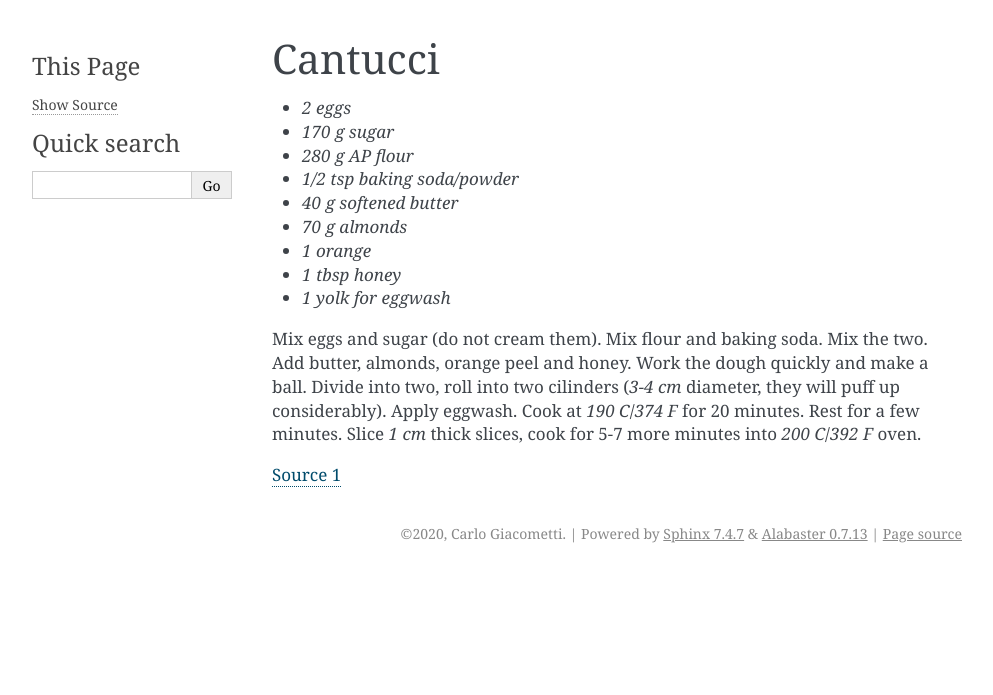
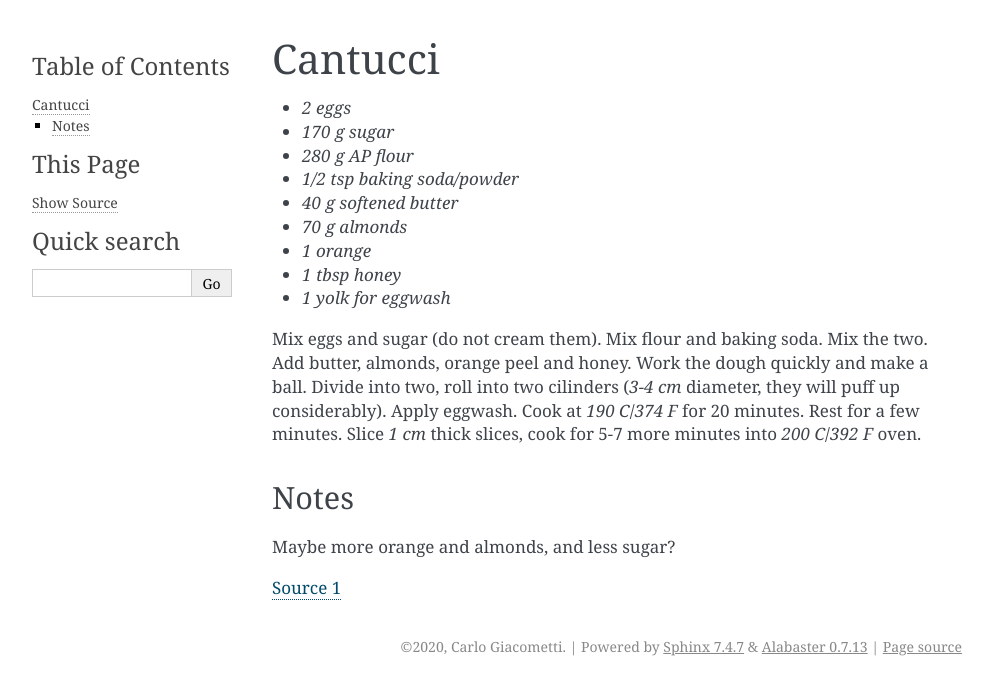
Before and after one commit to toriborish/Recipes, a Sphinx documentation site: the page built from docs/source/Recipes/Desserts/Cantucci.rst, in a window 1280 px wide. Shown: the top 695 px of the page, without its empty margins (148-1141 px from the left). Built offline with Sphinx 7.4.7, drawn with Linux system fonts in a browser that asks for light colours.

Commit message:
comments for cantucci

```diff
--- a/docs/source/Recipes/Desserts/Cantucci.rst
+++ b/docs/source/Recipes/Desserts/Cantucci.rst
@@ -21,4 +21,9 @@ Divide into two, roll into two cilinders (*3-4 cm* diameter, they will puff up c
 Cook at *190 C*/*374 F*  for 20 minutes. Rest for a few minutes. Slice *1 cm* thick slices, cook for 5-7 more minutes into
 *200 C*/*392 F* oven.
 
+Notes
+^^^^^
+
+Maybe more orange and almonds, and less sugar?
+
 `Source 1 <https://www.cucchiaio.it/ricetta/cantucci/>`_
```
